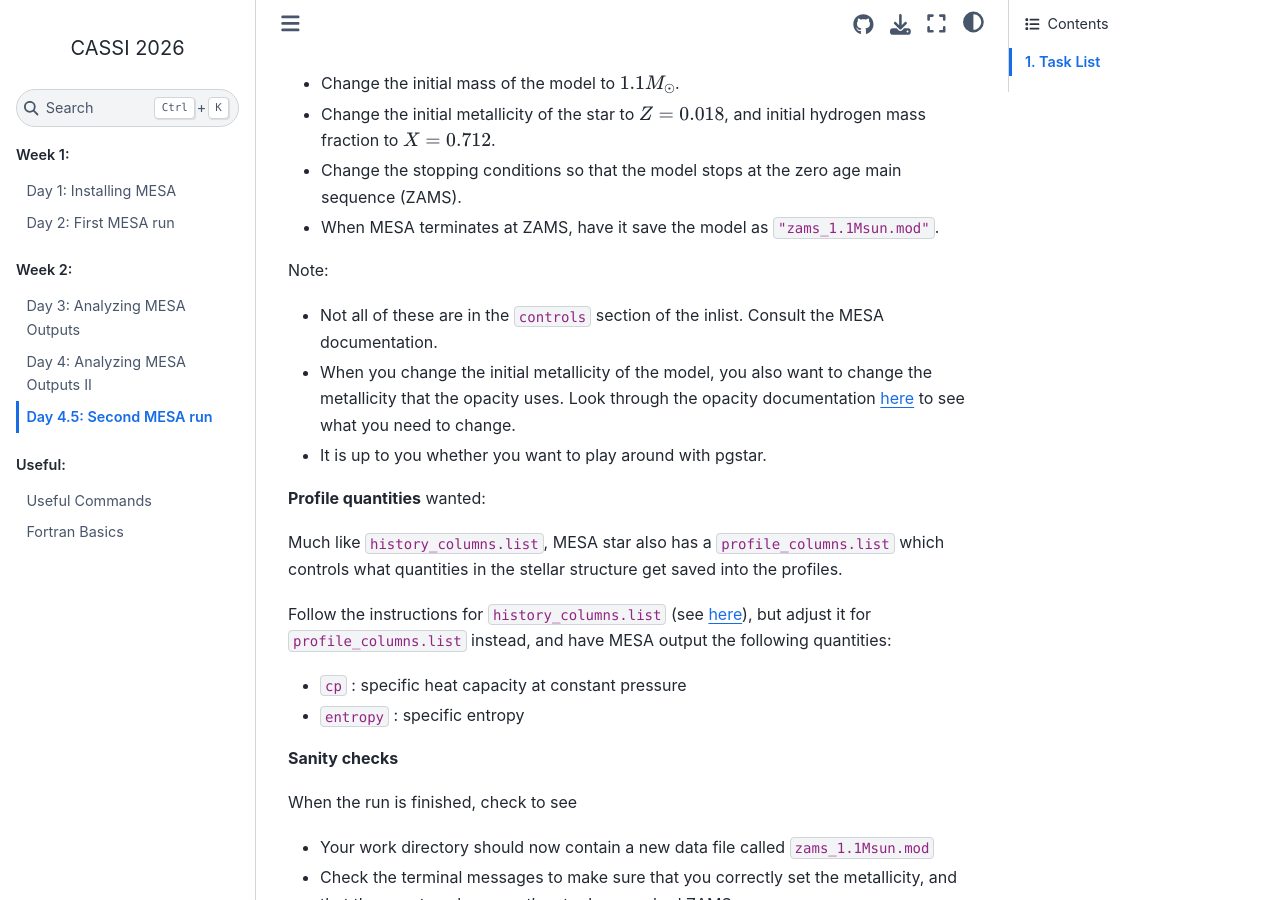
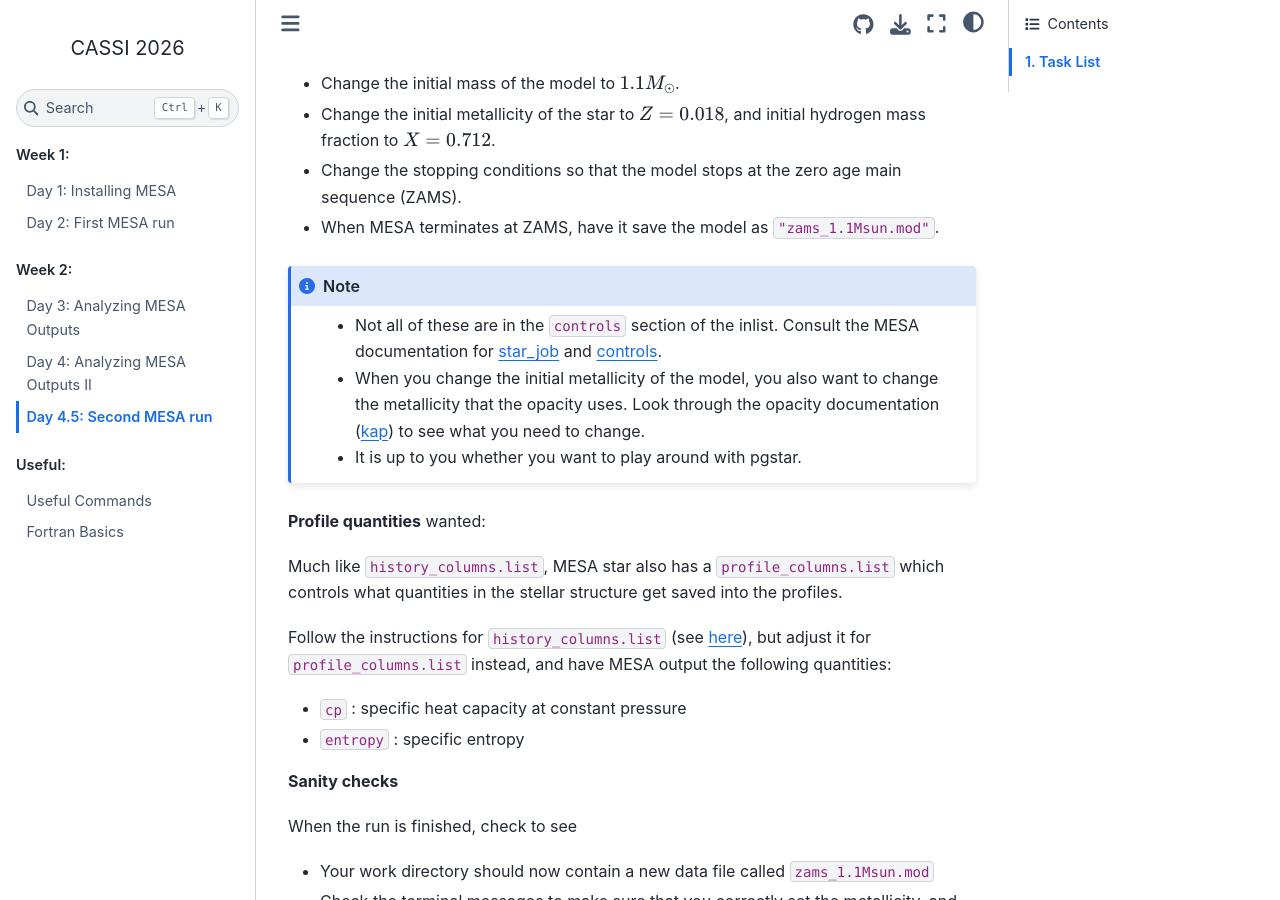
Before and after one commit to sunnywong314/CASSI2026-Sunny, a Sphinx documentation site: the page built from docs/source/second_run.rst, in a window 1280 px wide and 900 px high, scrolled down 332 px. Built offline with Sphinx 7.4.7 and the Sphinx Book theme 1.1.4, drawn with Linux system fonts in a browser that asks for light colours.

Commit message:
update second run

```diff
--- a/docs/source/second_run.rst
+++ b/docs/source/second_run.rst
@@ -22,11 +22,11 @@ Start from a clean MESA work directory (see :doc:`first_run`), name your new wor
 
     * When MESA terminates at ZAMS, have it save the model as ``"zams_1.1Msun.mod"``.
 
-Note:
+.. note::
 
-- Not all of these are in the ``controls`` section of the inlist. Consult the MESA documentation.
-- When you change the initial metallicity of the model, you also want to change the metallicity that the opacity uses. Look through the opacity documentation `here <https://docs.mesastar.org/en/26.4.1/reference/kap.html>`_ to see what you need to change.
-- It is up to you whether you want to play around with pgstar.
+    - Not all of these are in the ``controls`` section of the inlist. Consult the MESA documentation for `star_job <https://docs.mesastar.org/en/26.4.1/reference/star_job.html>`_ and `controls <https://docs.mesastar.org/en/26.4.1/reference/controls.html>`_.
+    - When you change the initial metallicity of the model, you also want to change the metallicity that the opacity uses. Look through the opacity documentation (`kap <https://docs.mesastar.org/en/26.4.1/reference/kap.html>`_) to see what you need to change.
+    - It is up to you whether you want to play around with pgstar.
 
 **Profile quantities** wanted:
 
```
Also changed, not shown: docs/source/first_run_nb2.ipynb.
